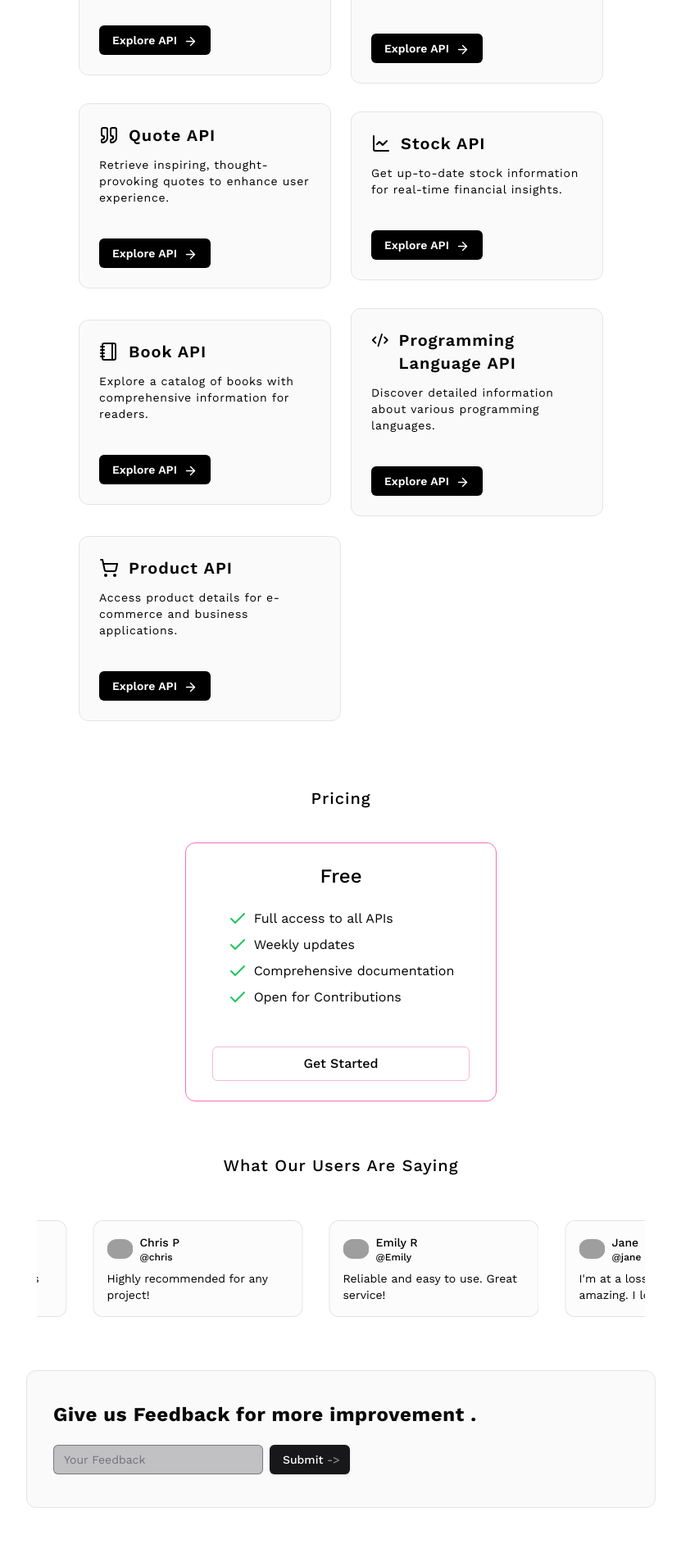
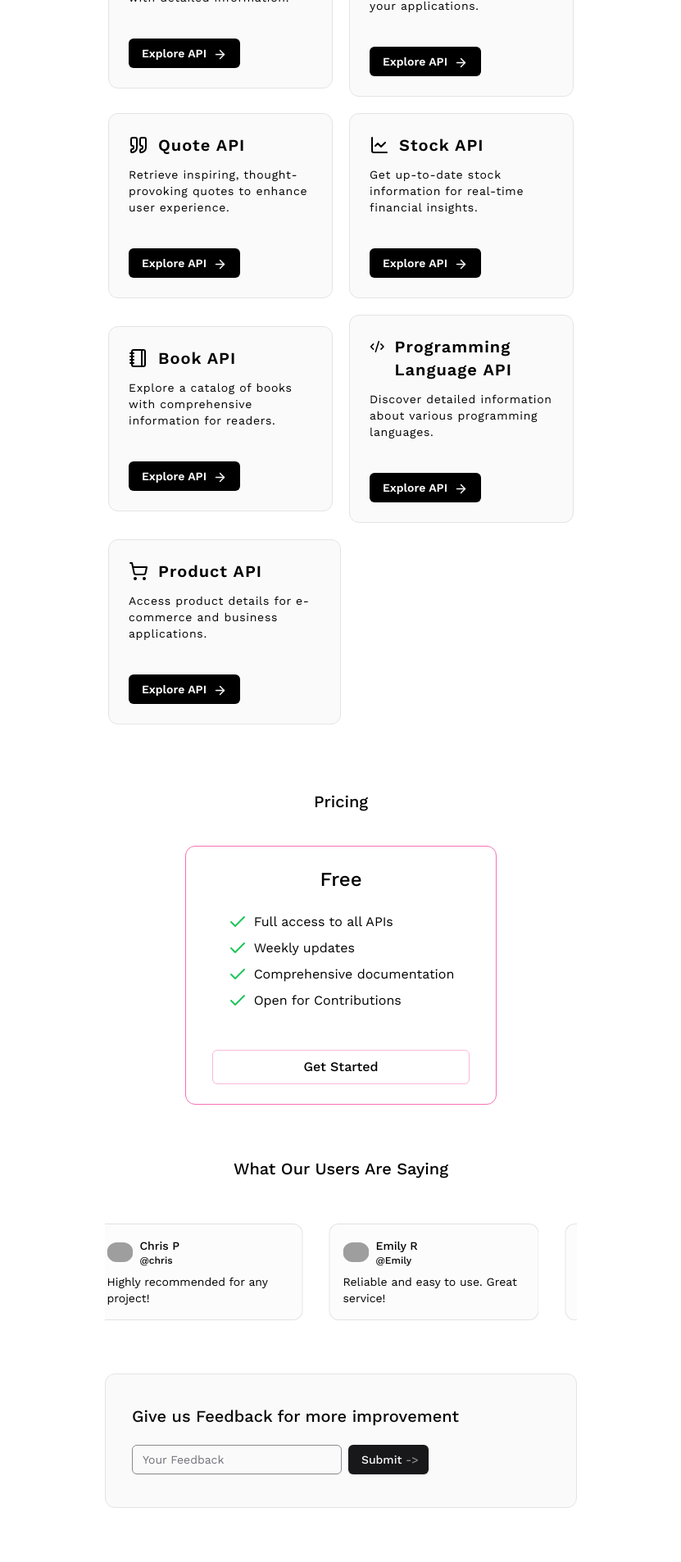
Before and after one commit to rehan-adi/FreeApiHub, a Next.js app in the folder apps/freeapihub-docs/: page / in a window 1280 px wide. Shown: the part 780-2686 px from the top of the page at 82% size, without its empty margins (224-1055 px from the left). Built offline with nearby package versions, Linux system fonts and the light colour scheme; grey boxes are pictures that could not be loaded.

Commit message:
Update UI

```diff
--- a/apps/freeapihub-docs/app/page.tsx
+++ b/apps/freeapihub-docs/app/page.tsx
@@ -9,7 +9,7 @@ import {
   ShoppingCart,
   Smile,
   Quote,
-  ArrowRight
+  ArrowRight,
 } from "lucide-react";
 import Navbar from "@/components/Navbar";
 import Footer from "@/components/Footer";
@@ -18,11 +18,12 @@ import { MarqueeDemo } from "@/components/Marquee";
 
 export default function Home() {
   return (
-    <div className="text-white dark:bg-[#141312] pt-16 min-h-screen flex flex-col justify-center items-center">
+    <>
+      <div className="text-white dark:bg-[#141312] pt-16 md:px-[340px] w-full min-h-screen flex flex-col justify-center items-center">
         {/* Navbar  */}
         <Navbar />
 
-      <div className="pt-12">
+        <div className="md:pt-20 pt-16">
           <div className="mb-4 px-4 md:ml-16">
             <p className="inline-flex items-center justify-center whitespace-nowrap rounded-full bg-background px-3 py-1 text-sm font-medium text-foreground shadow-sm shadow-black/[.12] dark:bg-accent">
               <span className="mr-2 flex shrink-0 border-r border-border pr-2">
@@ -65,18 +66,39 @@ export default function Home() {
           pauseOnHover
           className="[--duration:20s] z-0 mt-12 md:mb-20 mb-8 w-[85%] dark:text-white text-black md:max-w-xl "
         >
-        <h1><User className="text-black dark:text-white w-5 h-4 inline-block mr-2" />Random User APi</h1>
-        <h1><Smile className="text-black dark:text-white w-4 h-4 inline-block mr-2" />Joke API</h1>
-        <h1><Quote className="text-black dark:text-white w-4 h-4 inline-block mr-2" />Quote API</h1>
-        <h1><LineChart className="text-black dark:text-white w-4 h-4 inline-block mr-2" />Stock API</h1>
-        <h1><Notebook className="text-black dark:text-white w-4 h-4 inline-block mr-2" />Book API</h1>
-        <h1><CodeXml className="text-black dark:text-white w-5 h-5 inline-block mr-2" />Programming Language API</h1>
-        <h1><ShoppingCart className="text-black dark:text-white w-4 h-5 inline-block mr-2" />Product API</h1>
+          <h1>
+            <User className="text-black dark:text-white w-5 h-4 inline-block mr-2" />
+            Random User APi
+          </h1>
+          <h1>
+            <Smile className="text-black dark:text-white w-4 h-4 inline-block mr-2" />
+            Joke API
+          </h1>
+          <h1>
+            <Quote className="text-black dark:text-white w-4 h-4 inline-block mr-2" />
+            Quote API
+          </h1>
+          <h1>
+            <LineChart className="text-black dark:text-white w-4 h-4 inline-block mr-2" />
+            Stock API
+          </h1>
+          <h1>
+            <Notebook className="text-black dark:text-white w-4 h-4 inline-block mr-2" />
+            Book API
+          </h1>
+          <h1>
+            <CodeXml className="text-black dark:text-white w-5 h-5 inline-block mr-2" />
+            Programming Language API
+          </h1>
+          <h1>
+            <ShoppingCart className="text-black dark:text-white w-4 h-5 inline-block mr-2" />
+            Product API
+          </h1>
         </Marquee>
 
         {/* API Details Section */}
-      <div className="pb-20 pt-10 lg:px-80 px-4 space-y-6 w-full">
-        <div className="flex justify-between flex-col md:flex-row items-center gap-6 ">
+        <div className="pb-20 pt-6 px-4 space-y-5 w-full">
+          <div className="flex justify-between flex-col md:flex-row items-center gap-5">
             <div className="bg-zinc-50 p-6 dark:bg-[#1E1C1B] border border-zinc-200 dark:border-zinc-700/50 min-h-44 w-full rounded-xl hover:border-zinc-300 dark:hover:border-zinc-700 transition-colors flex flex-col justify-start items-start">
               <div className="flex items-center space-x-3">
                 <User className="text-black dark:text-white w-6 h-6" />{" "}
@@ -90,7 +112,7 @@ export default function Home() {
               <Link href="/docs/explore_all_apis/random-user">
                 <button className="mt-10 px-4 py-2 text-sm font-semibold text-white dark:text-black dark:bg-white bg-black rounded-md">
                   Explore API
-                <ArrowRight size={17} className="ml-2 inline-block"/>
+                  <ArrowRight size={17} className="ml-2 inline-block" />
                 </button>
               </Link>
             </div>
@@ -108,12 +130,12 @@ export default function Home() {
               <Link href="/docs/explore_all_apis/joke">
                 <button className="mt-10 px-4 py-2 text-sm font-semibold text-white dark:text-black dark:bg-white bg-black rounded-md">
                   Explore API
-              <ArrowRight size={17} className="ml-2 inline-block"/>
+                  <ArrowRight size={17} className="ml-2 inline-block" />
                 </button>
               </Link>
             </div>
           </div>
-        <div className="flex justify-between flex-col md:flex-row items-center gap-6 dark:text-[#FAFAFACC] text-black">
+          <div className="flex justify-between flex-col md:flex-row items-center gap-5 dark:text-[#FAFAFACC] text-black">
             <div className="bg-zinc-50 p-6 dark:bg-[#1E1C1B] border border-zinc-200 dark:border-zinc-700/50 min-h-44 w-full rounded-xl hover:border-zinc-300 dark:hover:border-zinc-700 transition-colors flex flex-col justify-start items-start">
               <div className="flex items-center space-x-3">
                 <Quote className="text-black dark:text-white w-6 h-6" />{" "}
@@ -128,7 +150,7 @@ export default function Home() {
               <Link href="/docs/explore_all_apis/quote">
                 <button className="mt-10 px-4 py-2 text-sm font-semibold text-white dark:text-black dark:bg-white bg-black rounded-md">
                   Explore API
-              <ArrowRight size={17} className="ml-2 inline-block"/>
+                  <ArrowRight size={17} className="ml-2 inline-block" />
                 </button>
               </Link>
             </div>
@@ -140,21 +162,24 @@ export default function Home() {
                 </h3>
               </div>
               <p className="mt-3 text-sm dark:text-[#A1A1AA] text-black tracking-wider">
-              Get up-to-date stock information for real-time financial insights.
+                Get up-to-date stock information for real-time financial
+                insights.
               </p>
               <Link href="/docs/explore_all_apis/stock">
                 <button className="mt-10 px-4 py-2 text-sm font-semibold text-white dark:text-black dark:bg-white bg-black rounded-md">
                   Explore API
-              <ArrowRight size={17} className="ml-2 inline-block"/>
+                  <ArrowRight size={17} className="ml-2 inline-block" />
                 </button>
               </Link>
             </div>
           </div>
-        <div className="flex justify-between items-center flex-col md:flex-row gap-6 dark:text-[#FAFAFACC] text-black">
+          <div className="flex justify-between items-center flex-col md:flex-row gap-5 dark:text-[#FAFAFACC] text-black">
             <div className="bg-zinc-50 p-6 dark:bg-[#1E1C1B] border border-zinc-200 dark:border-zinc-700/50 min-h-44 w-full rounded-xl hover:border-zinc-300 dark:hover:border-zinc-700 transition-colors flex flex-col justify-start items-start">
               <div className="flex items-center space-x-3">
                 <Notebook className="text-black dark:text-white w-6 h-6" />{" "}
-              <h3 className="text-xl font-semibold tracking-wider">Book API</h3>
+                <h3 className="text-xl font-semibold tracking-wider">
+                  Book API
+                </h3>
               </div>
               <p className="mt-3 text-sm dark:text-[#A1A1AA] text-black tracking-wider">
                 Explore a catalog of books with comprehensive information for
@@ -163,7 +188,7 @@ export default function Home() {
               <Link href="/docs/explore_all_apis/book">
                 <button className="mt-10 px-4 py-2 text-sm font-semibold text-white dark:text-black dark:bg-white bg-black rounded-md">
                   Explore API
-              <ArrowRight size={17} className="ml-2 inline-block"/>
+                  <ArrowRight size={17} className="ml-2 inline-block" />
                 </button>
               </Link>
             </div>
@@ -175,17 +200,18 @@ export default function Home() {
                 </h3>
               </div>
               <p className="mt-3 text-sm dark:text-[#A1A1AA] text-black tracking-wider">
-              Discover detailed information about various programming languages.
+                Discover detailed information about various programming
+                languages.
               </p>
               <Link href="/docs/explore_all_apis/programming-language">
                 <button className="mt-10 px-4 py-2 text-sm font-semibold text-white dark:text-black dark:bg-white bg-black rounded-md">
                   Explore API
-              <ArrowRight size={17} className="ml-2 inline-block"/>
+                  <ArrowRight size={17} className="ml-2 inline-block" />
                 </button>
               </Link>
             </div>
           </div>
-        <div className="flex justify-between items-center flex-col md:flex-row gap-6 dark:text-[#FAFAFACC] text-black">
+          <div className="flex justify-between items-center flex-col md:flex-row gap-5 dark:text-[#FAFAFACC] text-black">
             <div className="bg-zinc-50 p-6 dark:bg-[#1E1C1B] border border-zinc-200 dark:border-zinc-700/50 min-h-44 md:w-1/2 w-full rounded-xl hover:border-zinc-300 dark:hover:border-zinc-700 transition-colors flex flex-col justify-start items-start">
               <div className="flex items-center space-x-3">
                 <ShoppingCart className="text-black dark:text-white w-6 h-6" />{" "}
@@ -199,7 +225,7 @@ export default function Home() {
               <Link href="/docs/explore_all_apis/product">
                 <button className="mt-10 px-4 py-2 text-sm font-semibold text-white dark:text-black dark:bg-white bg-black rounded-md">
                   Explore API
-              <ArrowRight size={17} className="ml-2 inline-block"/>
+                  <ArrowRight size={17} className="ml-2 inline-block" />
                 </button>
               </Link>
             </div>
@@ -208,7 +234,7 @@ export default function Home() {
 
         {/* pricing */}
         <div className="pb-16">
-        <h1 className="text-xl font-medium tracking-wider mb-10 text-center w-full dark:text-white text-black">
+          <h1 className="md:text-xl text-lg font-medium mb-10 text-center w-full dark:text-white text-black">
             Pricing
           </h1>
           <div className="px-8 py-6 lg:w-[380px] w-full border border-pink-400 rounded-xl text-center transition-colors self-stretch">
@@ -253,7 +279,7 @@ export default function Home() {
         </div>
 
         <div className="w-full text-center mb-3">
-        <h1 className="text-xl font-medium tracking-wider text-black dark:text-white">
+          <h1 className="md:text-xl text-lg font-medium text-black dark:text-white">
             What Our Users Are Saying
           </h1>
         </div>
@@ -261,9 +287,10 @@ export default function Home() {
         <MarqueeDemo />
 
         <Feedback />
+      </div>
 
       {/* Footer  */}
       <Footer />
-    </div>
+    </>
   );
 }
--- a/apps/freeapihub-docs/components/Feedback.tsx
+++ b/apps/freeapihub-docs/components/Feedback.tsx
@@ -3,16 +3,16 @@ import { Button } from "./ui/button";
 
 export default function Feedback() {
   return (
-    <div className="relative overflow-hidden rounded-xl bg-zinc-50 dark:bg-[#1E1C1B] px-4 mb-10 md:w-[60%] w-[90%] py-10 border sm:px-8">
-      <h2 className="mb-6 text-xl/[1.1] font-bold tracking-wide text-foreground md:text-2xl/[1.1]">
-        Give us Feedback for more improvement .
+    <div className="relative overflow-hidden rounded-xl bg-zinc-50 dark:bg-[#1E1C1B] mb-10 md:w-[96%] w-[92%] py-10 border md:px-8 px-4">
+      <h2 className="mb-6 text-lg/[1.1] font-medium text-foreground md:text-xl/[1.1]">
+        Give us Feedback for more improvement
       </h2>
       <form className="space-y-4">
         <div className="space-y-2">
           <div className="inline-flex gap-2">
             <Input
               id="subscribe-form"
-              className="flex-1 border-zinc-600/65 bg-zinc-700/30 text-zinc-100 placeholder:text-zinc-500 md:min-w-64 [&:-webkit-autofill]:bg-zinc-700/30 [&:-webkit-autofill]:[-webkit-text-fill-color:#fff] [&:-webkit-autofill]:[transition:background-color_5000000s_ease-in-out_0s]"
+              className="flex-1 border-zinc-600/65 text-zinc-100 placeholder:text-zinc-500 md:min-w-64"
               placeholder="Your Feedback"
               type="text"
               required
--- a/apps/freeapihub-docs/components/Footer.tsx
+++ b/apps/freeapihub-docs/components/Footer.tsx
@@ -3,7 +3,7 @@ import React from "react";
 
 const Footer = () => {
   return (
-    <footer className="flex gap-6 md:px-20 py-6 w-full flex-wrap items-center justify-center md:justify-between">
+    <footer className="flex gap-6 md:px-20 py-6 w-full flex-wrap items-center justify-center md:justify-between dark:bg-[#141312]">
     <a
       className="flex items-center gap-2 hover:underline hover:underline-offset-4"
     >
--- a/apps/freeapihub-docs/components/Marquee.tsx
+++ b/apps/freeapihub-docs/components/Marquee.tsx
@@ -84,7 +84,7 @@ const ReviewCard = ({
 
 export function MarqueeDemo() {
   return (
-    <div className="relative flex h-[200px] mb-6 dark:bg-[#141312] bg-white md:w-[58vw] w-[90%] flex-col items-center justify-center overflow-hidden rounded-lg">
+    <div className="relative flex h-[200px] mb-6 px-4 dark:bg-[#141312] bg-white md:w-[96%] w-[92%] flex-col items-center justify-center overflow-hidden rounded-lg">
       <Marquee reverse pauseOnHover className="[--duration:20s]">
         {secondRow.map((review) => (
           <ReviewCard key={review.username} {...review} />
```
Lines whose indentation alone changed are shown as unchanged.
